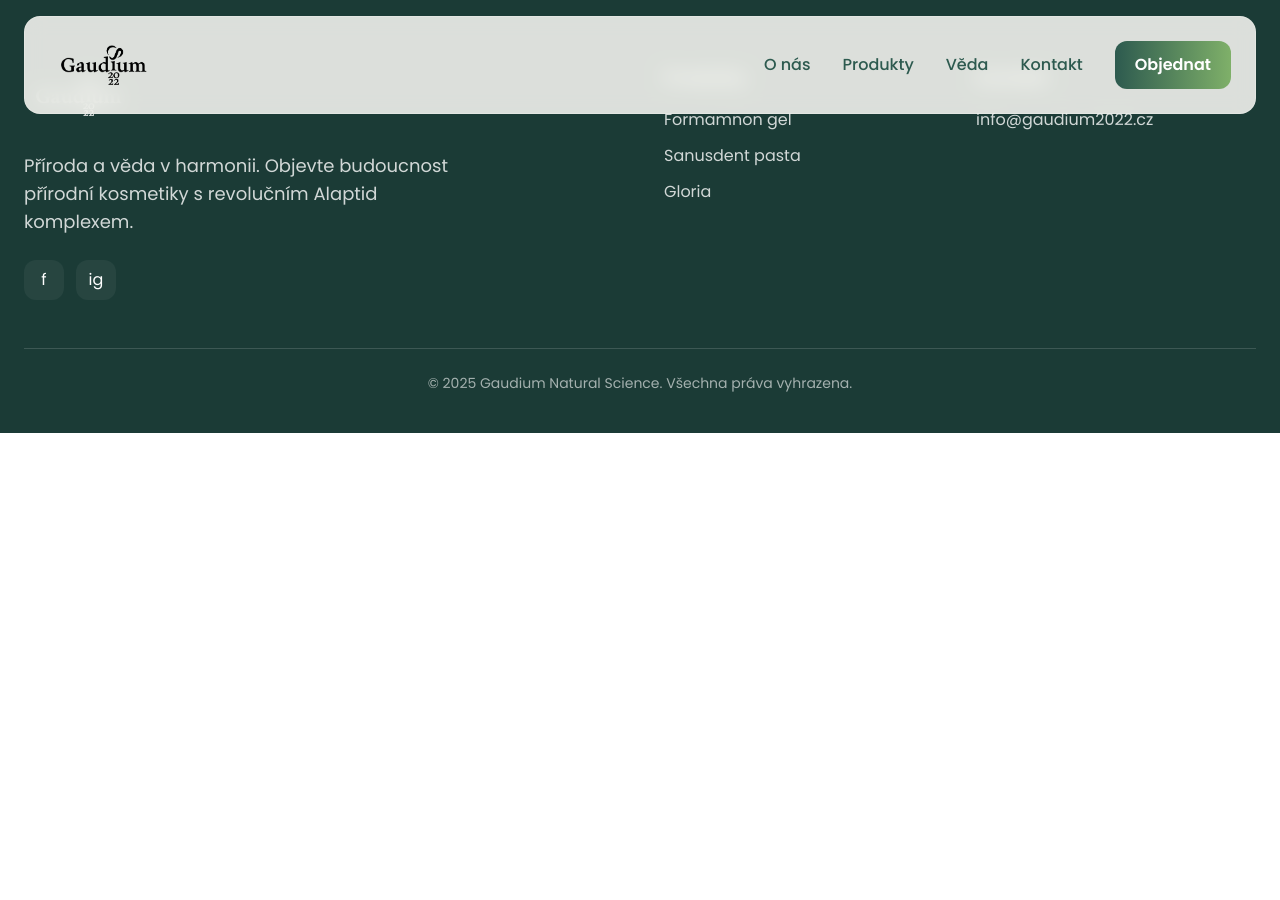
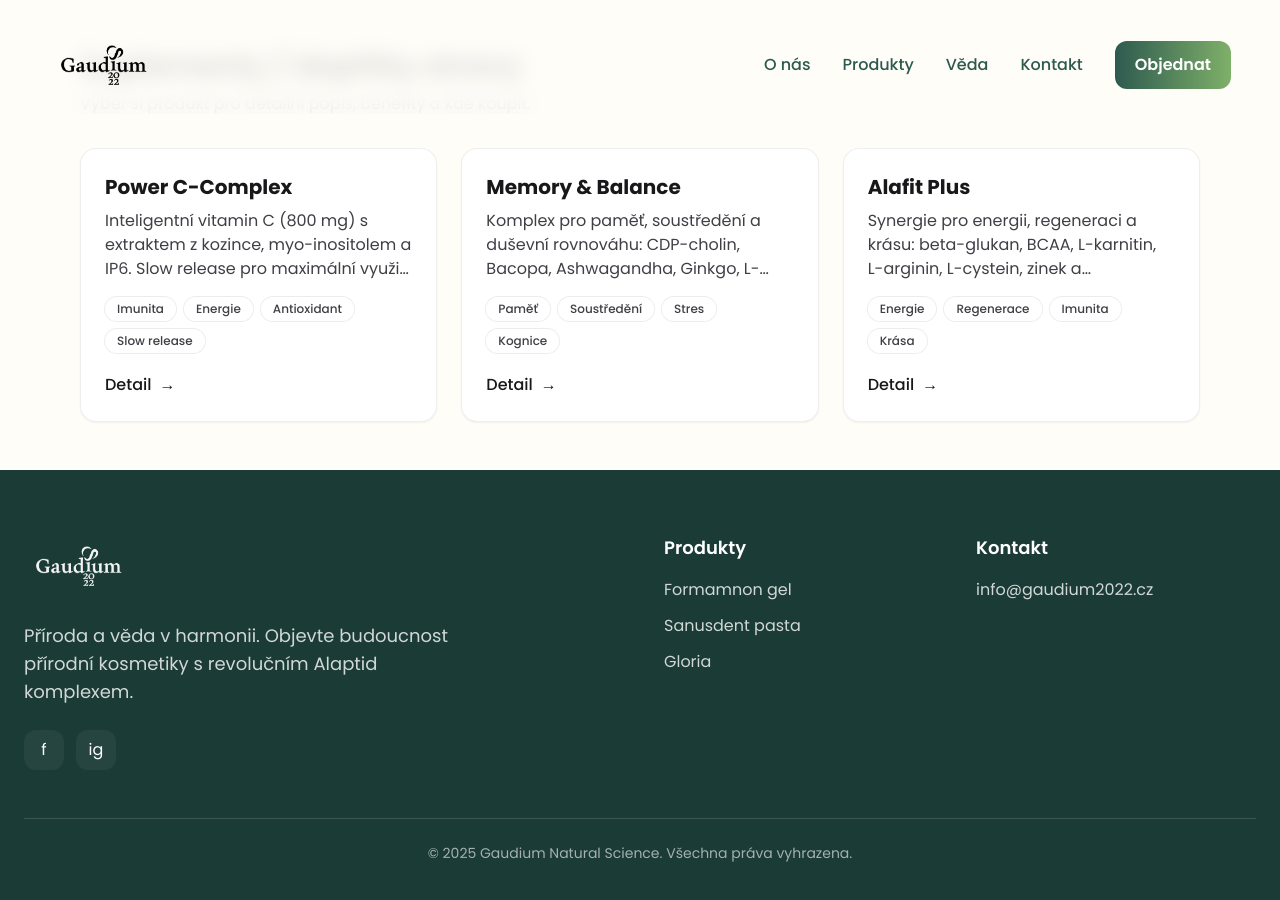
Before and after one commit to yesman1799/gaudium-web, a Vue app: page /suplementy in a window 1280 px wide. Shown: the top 900 px of the page. Before the commit the page ends 800 px from the top, so only its background shows below. Built offline with nearby package versions, Linux system fonts and the light colour scheme.

Commit message:
added new product/supplements(draft)

```diff
--- /dev/null
+++ b/src/data/supplements.js
@@ -0,0 +1,129 @@
+// src/data/supplements.js
+// Suplementy / Doplňky stravy – data pro karty a detail
+
+export const supplements = [
+  {
+    group: 'suplementy',
+    slug: 'power-c-complex',
+    name: 'Power C-Complex',
+    type: 'doplněk stravy',
+    size: '30 kapslí',
+    tags: ['Imunita', 'Energie', 'Antioxidant', 'Slow release'],
+    hero: '', // doplníš až bude vizuál
+    theme: { from: 'from-amber-50', to: 'to-orange-100', accent: 'bg-orange-500/10 text-orange-700' },
+    short:
+      'Inteligentní vitamin C (800 mg) s extraktem z kozince, myo-inositolem a IP6. Slow release pro maximální využití, imunita a buněčná vitalita.',
+    sections: [
+      {
+        title: 'Proč Power C-Complex',
+        html: `
+          <p><strong>Synergie, ne jen dávka:</strong> vitamin C (800&nbsp;mg) se uvolňuje postupně (slow release).
+          Účinek posiluje <em>Astragalus (Astragalosid IV)</em>, myo-inositol a IP6.</p>
+        `
+      },
+      {
+        title: 'Klíčové benefity',
+        html: `
+          <ul class="list-disc pl-5 space-y-1">
+            <li>Podpora imunity a energie</li>
+            <li>Silný antioxidant – ochrana buněk před oxidačním stresem</li>
+            <li>Postupné uvolňování pro lepší využití</li>
+            <li>Podpora kolagenu (cévy, kůže, dásně, kosti)</li>
+          </ul>
+        `
+      },
+      {
+        title: 'Složení a užívání',
+        html: `
+          <p><strong>Složení:</strong> Vitamin C, extrakt z kozince (Astragalus membranaceus, Astragalosid IV), myo-inositol, IP6.</p>
+          <p><strong>Dávkování:</strong> 1 kapsle denně se snídaní.</p>
+        `
+      }
+    ],
+    eshops: [
+      { name: 'Detoxikace Brno', url: 'https://www.detoxikace-brno.cz/' },
+      { name: 'Zdravé plody', url: 'https://zdrave-plody.cz/' }
+    ]
+  },
+
+  {
+    group: 'suplementy',
+    slug: 'memory-balance',
+    name: 'Memory & Balance',
+    type: 'doplněk stravy',
+    size: '60 kapslí',
+    tags: ['Paměť', 'Soustředění', 'Stres', 'Kognice'],
+    hero: '',
+    theme: { from: 'from-sky-50', to: 'to-indigo-100', accent: 'bg-indigo-500/10 text-indigo-700' },
+    short:
+      'Komplex pro paměť, soustředění a duševní rovnováhu: CDP-cholin, Bacopa, Ashwagandha, Ginkgo, L-theanin a vitamin B3.',
+    sections: [
+      {
+        title: 'Co dělá Memory & Balance',
+        html: `<p>Propojuje tradiční byliny s poznatky neurovědy – cíleně pro mozek, kognici a zvládání stresu.</p>`
+      },
+      {
+        title: 'Aktivní složky',
+        html: `
+          <ul class="list-disc pl-5 space-y-1">
+            <li><strong>Citikolin (CDP-cholin):</strong> neurotransmitery, prokrvení mozku.</li>
+            <li><strong>Bacopa monnieri:</strong> paměť, fokus, antioxidant.</li>
+            <li><strong>Ashwagandha:</strong> adaptogen pro stres a spánek.</li>
+            <li><strong>Ginkgo biloba:</strong> oběh a kognitivní funkce.</li>
+            <li><strong>L-theanin:</strong> klid bez ospalosti, lepší fokus.</li>
+            <li><strong>Vitamin B3 (niacin):</strong> energie a nervová soustava.</li>
+          </ul>
+          <p class="mt-2 text-sm opacity-80"><strong>Upozornění:</strong> Při užívání léků na ředění krve konzultujte s lékařem.</p>
+        `
+      }
+    ],
+    eshops: [
+      { name: 'Detoxikace Brno', url: 'https://www.detoxikace-brno.cz/' },
+      { name: 'Zdravé plody', url: 'https://zdrave-plody.cz/' }
+    ]
+  },
+
+  {
+    group: 'suplementy',
+    slug: 'alafit-plus',
+    name: 'Alafit Plus',
+    type: 'doplněk stravy',
+    size: '60 kapslí',
+    tags: ['Energie', 'Regenerace', 'Imunita', 'Krása'],
+    hero: '',
+    theme: { from: 'from-emerald-50', to: 'to-teal-100', accent: 'bg-emerald-500/10 text-emerald-700' },
+    short:
+      'Synergie pro energii, regeneraci a krásu: beta-glukan, BCAA, L-karnitin, L-arginin, L-cystein, zinek a amygdalin.',
+    sections: [
+      {
+        title: 'Proč Alafit Plus',
+        html: `<p>Komplex na principu limitní aminokyseliny – výkon, regenerace a viditelný efekt na pleť, vlasy a nehty.</p>`
+      },
+      {
+        title: 'Klíčové benefity',
+        html: `
+          <ul class="list-disc pl-5 space-y-1">
+            <li>Postupné navýšení energie a rychlejší regenerace</li>
+            <li>Silnější imunita (beta-glukan, zinek)</li>
+            <li>Podpora kolagenu a kvality pokožky, vlasů a nehtů</li>
+            <li>Vhodné při fyzické i psychické zátěži</li>
+          </ul>
+        `
+      },
+      {
+        title: 'Složení',
+        html: `
+          <p><strong>Složení:</strong> Fermentovaný beta-glukan, L-karnitin tartrát, BCAA (L-leucin, L-isoleucin, L-valin), L-arginin, L-cystein, zinek (laktát), amygdalin.</p>
+          <p class="mt-2">Díky kombinaci aminokyselin pomáhá i při alergiích (normální stav).</p>
+        `
+      }
+    ],
+    eshops: [
+      { name: 'Detoxikace Brno', url: 'https://www.detoxikace-brno.cz/' },
+      { name: 'Zdravé plody', url: 'https://zdrave-plody.cz/' }
+    ]
+  }
+]
+
+export const getSupplementBySlug = (slug) =>
+  supplements.find((p) => p.slug === slug)
--- a/src/router/index.js
+++ b/src/router/index.js
@@ -3,16 +3,28 @@
 import Home from '../views/Home.vue'
 import Contact from '../views/Contact.vue'
 
-// MOVE:
+// HUB + DETAIL (kosmetika)
 import Products from '../views/Products.vue'
 import ProductDetail from '../views/ProductDetail.vue'
+
+// NOVÉ: seznam suplementů
+import SupplementsIndex from '../views/SupplementsIndex.vue'
 
 const routes = [
   { path: '/', component: Home },
 
-  // HUB + DETAIL
+  // --- Produkty (kosmetika) + detail ---
   { path: '/produkty', name: 'products', component: Products },
   { path: '/produkty/:slug', name: 'product-detail', component: ProductDetail, props: true },
+
+  // --- Suplementy (nová podskupina, stejné UI, stejné detail view) ---
+  { path: '/suplementy', name: 'supplements', component: SupplementsIndex },
+  {
+    path: '/suplementy/:slug',
+    name: 'supplement-detail',
+    component: ProductDetail,
+    props: (route) => ({ slug: route.params.slug, isSupplement: true }),
+  },
 
   // Redirecty ze starých cest / SEO
   { path: '/formamnon',  redirect: { name: 'product-detail', params: { slug: 'formamnon' } } },
--- a/src/views/Products.vue
+++ b/src/views/Products.vue
@@ -16,12 +16,55 @@
 
       <!-- Grid karet -->
       <div class="grid lg:grid-cols-2 gap-16 max-w-6xl mx-auto">
+        <!-- existující karty kosmetiky -->
         <ProductCard
           v-for="(p, i) in products"
           :key="p.slug"
           :product="p"
           :delay="i % 2 ? 'delay-2' : 'delay-1'"
         />
+
+        <!-- NOVÁ KARTA: Suplementy / doplňky stravy -->
+        <router-link
+          to="/suplementy"
+          class="group relative block overflow-hidden rounded-3xl border border-forest-green/10 bg-white/90 shadow-sm hover:shadow-md transition-all duration-300 focus:outline-none focus:ring-2 focus:ring-forest-green/30"
+        >
+          <!-- pozadí -->
+          <div class="absolute inset-0 -z-10 bg-gradient-to-br from-amber-50 via-orange-50 to-orange-100 opacity-70 group-hover:opacity-90 transition"></div>
+
+          <div class="p-8 md:p-10">
+            <div class="inline-flex items-center gap-2 rounded-full bg-white/70 px-4 py-1.5 text-xs font-semibold text-orange-700 ring-1 ring-orange-200">
+              Nová podskupina
+            </div>
+
+            <h3 class="mt-4 text-3xl font-bold text-forest-green">
+              Suplementy / doplňky stravy
+            </h3>
+
+            <p class="mt-3 text-forest-green/70 text-lg">
+              Prémiové formulace pro <strong>imunitu</strong>, <strong>energii</strong> a <strong>mentální rovnováhu</strong>.
+            </p>
+
+            <ul class="mt-6 grid gap-2 text-forest-green/80">
+              <li class="flex items-start gap-2">
+                <span class="mt-1">•</span>
+                <span><strong>Power C-Complex</strong> — chytrý vitamín C (slow-release, Astragalus, myo-inositol, IP6)</span>
+              </li>
+              <li class="flex items-start gap-2">
+                <span class="mt-1">•</span>
+                <span><strong>Memory & Balance</strong> — paměť, fokus, stres (CDP-cholin, Bacopa, Ashwagandha, Ginkgo, L-theanin, B3)</span>
+              </li>
+              <li class="flex items-start gap-2">
+                <span class="mt-1">•</span>
+                <span><strong>Alafit Plus</strong> — energie, regenerace, krása (beta-glukan, BCAA, L-karnitin, cystein, arginin, zinek, B17)</span>
+              </li>
+            </ul>
+
+            <div class="mt-8 inline-flex items-center gap-2 font-semibold text-orange-700">
+              Prohlédnout suplementy <span aria-hidden="true">→</span>
+            </div>
+          </div>
+        </router-link>
       </div>
     </div>
   </section>
--- /dev/null
+++ b/src/views/SupplementsIndex.vue
@@ -0,0 +1,38 @@
+<script setup>
+import { supplements } from '@/data/supplements'
+</script>
+
+<template>
+  <section class="mx-auto max-w-6xl px-4 py-12">
+    <header class="mb-8">
+      <h1 class="text-3xl font-semibold">Suplementy / doplňky stravy</h1>
+      <p class="mt-2 text-zinc-600">Vyber si produkt pro detailní popis, benefity a kde koupit.</p>
+    </header>
+
+    <div class="grid gap-6 sm:grid-cols-2 lg:grid-cols-3">
+      <router-link
+        v-for="p in supplements.filter(s => s.slug !== 'tbd-4th-product')"
+        :key="p.slug"
+        :to="`/suplementy/${p.slug}`"
+        class="group relative overflow-hidden rounded-2xl border border-zinc-200/60 bg-white p-6 shadow-sm transition hover:shadow-md"
+      >
+        <div class="absolute inset-0 -z-10 rounded-2xl bg-gradient-to-br" :class="[p.theme.from, p.theme.to]"></div>
+
+        <div class="relative">
+          <h3 class="text-xl font-bold text-zinc-900">{{ p.name }}</h3>
+          <p class="mt-2 text-zinc-700 line-clamp-3" v-html="p.short" />
+          <div class="mt-4 flex flex-wrap gap-2">
+            <span v-for="t in p.tags" :key="t"
+              class="rounded-full bg-white/60 px-3 py-1 text-xs font-medium text-zinc-700 ring-1 ring-zinc-200/70">
+              {{ t }}
+            </span>
+          </div>
+
+          <div class="mt-5 inline-flex items-center gap-2 font-medium text-zinc-900">
+            Detail <span aria-hidden="true">→</span>
+          </div>
+        </div>
+      </router-link>
+    </div>
+  </section>
+</template>
```
